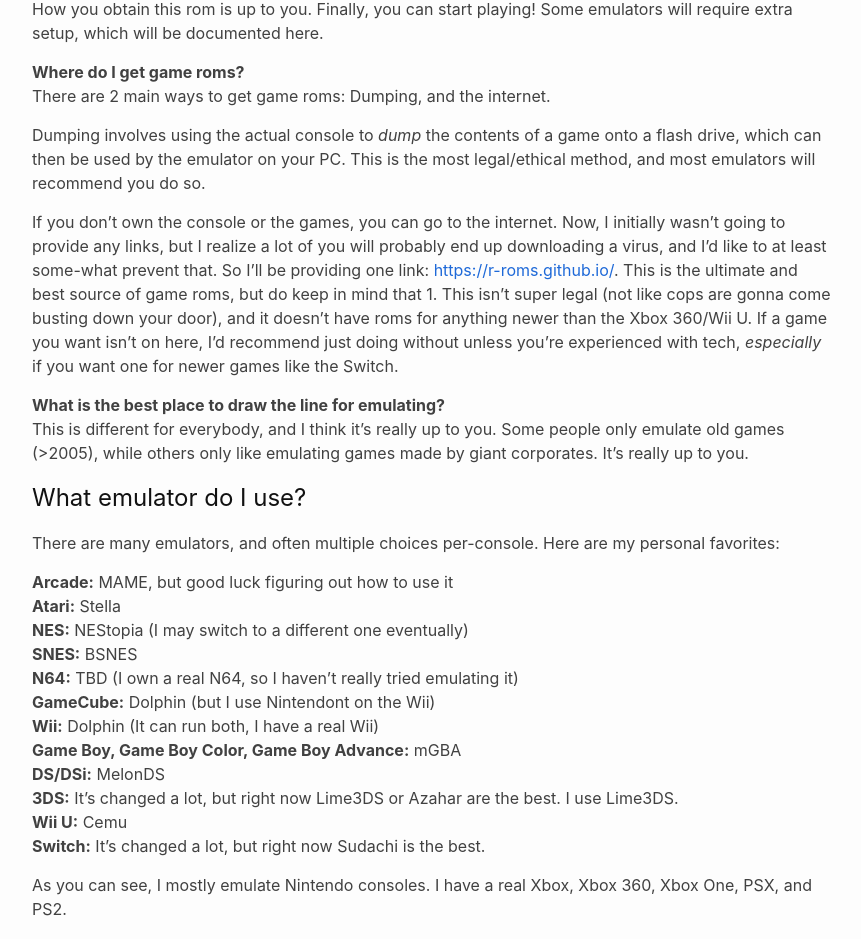
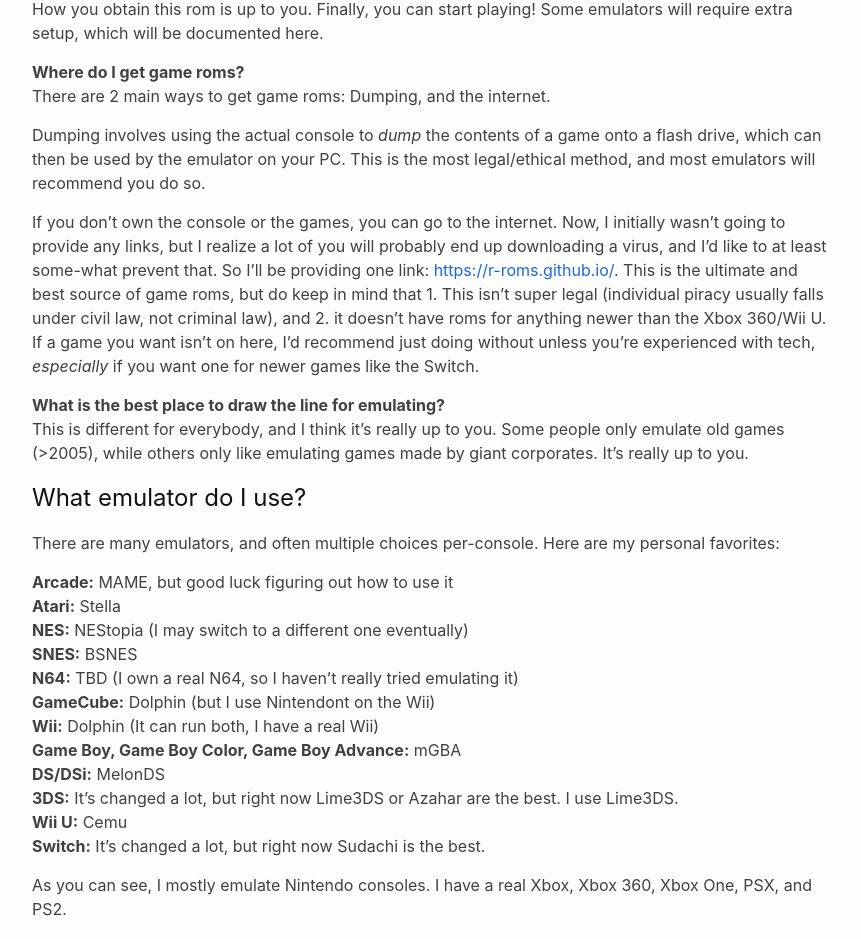
Before and after one commit to Kraggle09/kraggle09.github.io, a Jekyll site: the page built from docs/guide/emulation.markdown, in a window 1280 px wide and 1400 px high, scrolled down 468 px. Shown: the top 939 px of the window, without its empty margins (208-1069 px from the left). Built offline with Jekyll 4.4.1, drawn with Linux system fonts in a browser that asks for light colours; nearby versions of some CDN libraries; some of the changed text lies outside the part shown.

Commit message:
Minor tweaks

```diff
--- a/docs/guide/emulation.markdown
+++ b/docs/guide/emulation.markdown
@@ -21,7 +21,7 @@
 
 Dumping involves using the actual console to *dump* the contents of a game onto a flash drive, which can then be used by the emulator on your PC. This is the most legal/ethical method, and most emulators will recommend you do so.
 
-If you don't own the console or the games, you can go to the internet. Now, I initially wasn't going to provide any links, but I realize a lot of you will probably end up downloading a virus, and I'd like to at least some-what prevent that. So I'll be providing one link: [https://r-roms.github.io/](https://r-roms.github.io/). This is the ultimate and best source of game roms, but do keep in mind that 1. This isn't super legal (not like cops are gonna come busting down your door), and it doesn't have roms for anything newer than the Xbox 360/Wii U. If a game you want isn't on here, I'd recommend just doing without unless you're experienced with tech, *especially* if you want one for newer games like the Switch.
+If you don't own the console or the games, you can go to the internet. Now, I initially wasn't going to provide any links, but I realize a lot of you will probably end up downloading a virus, and I'd like to at least some-what prevent that. So I'll be providing one link: [https://r-roms.github.io/](https://r-roms.github.io/). This is the ultimate and best source of game roms, but do keep in mind that 1. This isn't super legal (individual piracy usually falls under civil law, not criminal law), and 2. it doesn't have roms for anything newer than the Xbox 360/Wii U. If a game you want isn't on here, I'd recommend just doing without unless you're experienced with tech, *especially* if you want one for newer games like the Switch.
 
 **What is the best place to draw the line for emulating?**
 This is different for everybody, and I think it's really up to you. Some people only emulate old games (>2005), while others only like emulating games made by giant corporates. It's really up to you.
@@ -45,10 +45,10 @@
 
 As you can see, I mostly emulate Nintendo consoles. I have a real Xbox, Xbox 360, Xbox One, PSX, and PS2.
 
+For more comparisons of emulators, I recommend checking out [this wiki](https://emulation.gametechwiki.com/index.php/Main_Page).
+
 ## Terminology
 
 **Emulator:** A program used to emulate a console, allowing playing games from it.
 **ROM:** Stands for Read Only Memory, dumps of real game cartridges and discs.
 **Firmware:** The software pre-installed on a console. Some emulators require it, some give you a better experience with it, and some get no benefit from installing it.
-
-{% include emulationform.html %}
```
